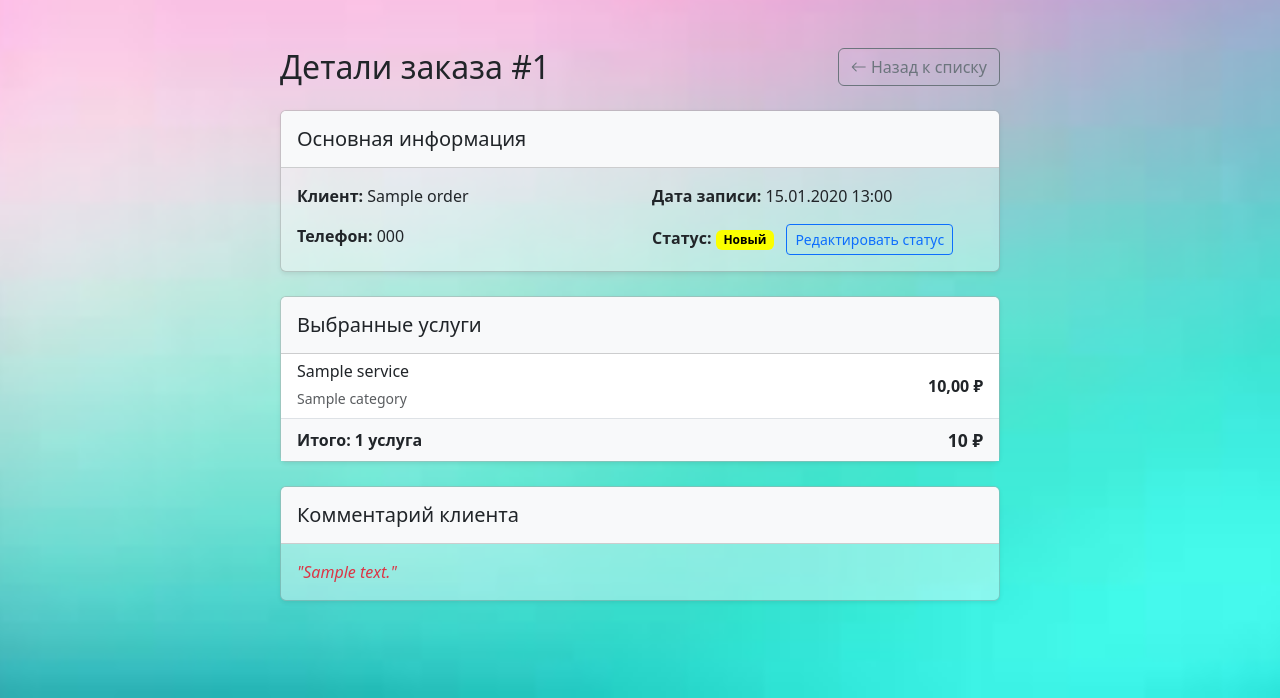
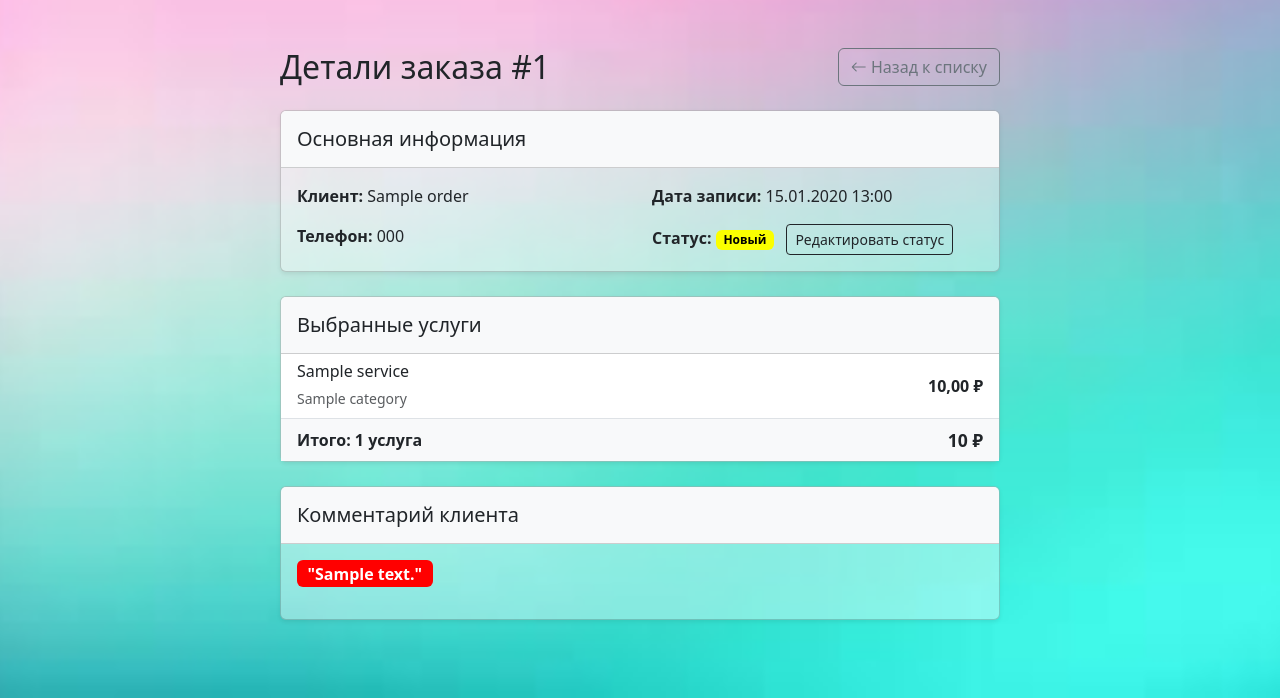
Before and after one commit to AlexStone1991/Mi.Mary, a Django app: page /orders/1/ in a window 1280 px wide. Shown: the part 102-800 px from the top of the page. Run offline with Django 5.2, Linux system fonts and the light colour scheme; a user stored in the database is signed in; tables that the repository leaves empty hold one stand-in row (values such as "Sample post").

Commit message:
mi_mary - исправил контекстный процессор! и комментарии в заявках

```diff
--- a/core/context_processors.py
+++ b/core/context_processors.py
@@ -11,6 +11,11 @@ def menu_items(request):
             "name": "Главная",
             "url": reverse("landing") + "#top",
             "icon_class": "bi-house",
+        },
+        {
+            "name": "О нас",
+            "url": reverse("about"),
+            "icon_class": "bi-person",
         },
         {
             "name": "Услуги",
--- a/templates/include_order_card.html
+++ b/templates/include_order_card.html
@@ -26,8 +26,8 @@
 
         {% if order.comment %}
 <div class="mt-auto pt-3 border-top">
-<p style="color: #fe0000ff;" class="fst-italic mb-0">
-<i style="color: red" class="bi bi-chat-left-text me-1"></i>
+<p style="background-color: #ff0000ff; color: whith; font-size: 1rem;" class="badge bg">
+<i class="bi bi-chat-left-text me-1"></i>
                 "{{ order.comment|truncatewords:15 }}"
 </p>
 </div>
--- a/templates/order_detail.html
+++ b/templates/order_detail.html
@@ -30,7 +30,7 @@
             {{ order.get_status_display }}
         </span>
         {% if user.is_staff %}
-            <a href="{% url 'order_status_update' order.id %}" class="btn btn-sm btn-outline-primary ms-2">Редактировать статус</a>
+            <a href="{% url 'order_status_update' order.id %}" class="btn btn-sm btn-outline-dark ms-2">Редактировать статус</a>
         {% endif %}
     </p>
 </div>
@@ -64,13 +64,13 @@
 </div>
 </div>
 
-            {% if order.comment %}
-<div class="card shadow-sm mt-4">
-<div class="card-header bg-light py-3">
-<h5 class="mb-0">Комментарий клиента</h5>
+{% if order.comment %}
+    <div class="card shadow-sm mt-4">
+        <div class="card-header bg-light py-3">
+            <h5 class="mb-0">Комментарий клиента</h5>
 </div>
-<div class="card-body">
-<p class="text-danger mb-0 fst-italic">"{{ order.comment }}"</p>
+    <div class="card-body">
+<p style="background-color: #ff0000ff; color: whith; font-size: 1rem;" class="badge bg">"{{ order.comment }}"</p>
 </div>
 </div>
             {% endif %}
```
